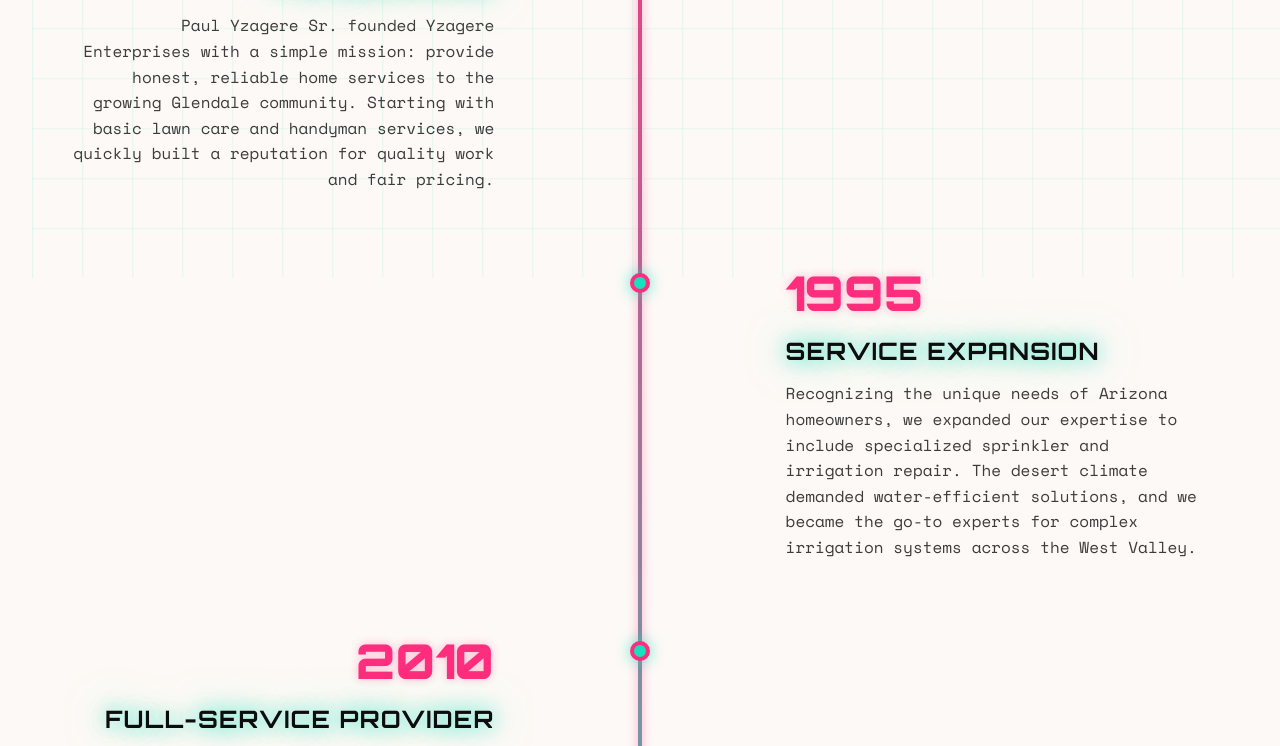
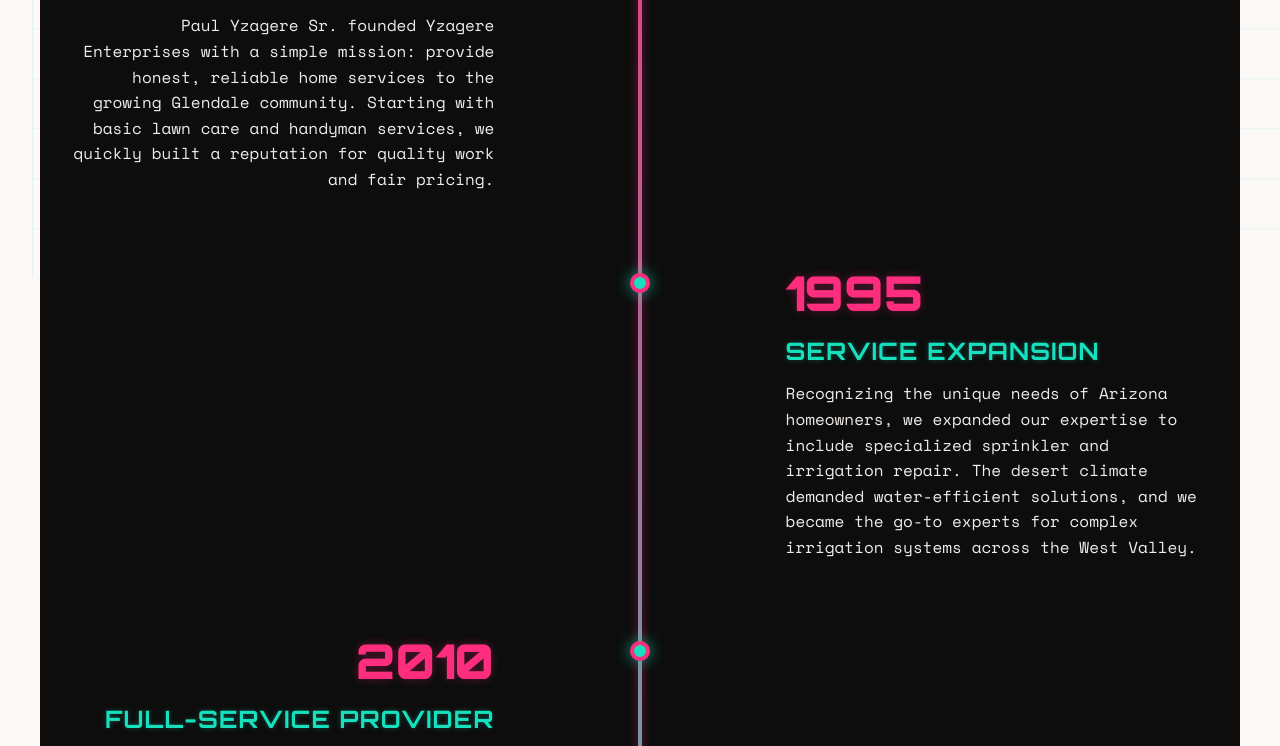
Before and after one commit to arealicehole/whaleofajob, a React app: page about/index.html in a window 1280 px wide. Shown: the part 554-1300 px from the top of the page. Built offline with nearby package versions, Linux system fonts and the light colour scheme; some packages are replaced by stand-ins of ours.

Commit message:
fix: improve timeline text readability on about page
- Changed timeline title color to neon-cyan with subtle glow
- Changed timeline text color to off-white for better contrast
- Added dark background to timeline section
- Increased text opacity for better readability on dark background

```diff
--- a/about/index.html
+++ b/about/index.html
@@ -93,6 +93,7 @@
       max-width: 1200px;
       margin: 0 auto;
       padding: 4rem 2rem;
+      background: var(--color-dark);
     }
 
     .timeline::before {
@@ -169,15 +170,16 @@
       font-family: 'Orbitron', monospace;
       font-size: 1.5rem;
       font-weight: 700;
-      color: var(--color-dark);
+      color: var(--neon-cyan);
       margin-bottom: 1rem;
+      text-shadow: 0 0 5px rgba(22, 224, 189, 0.3);
     }
 
     .timeline__text {
       font-family: 'Space Mono', monospace;
       line-height: 1.6;
-      color: var(--color-dark);
-      opacity: 0.8;
+      color: var(--color-off-white);
+      opacity: 0.95;
     }
 
     /* Asymmetric Typography Sections */
```
